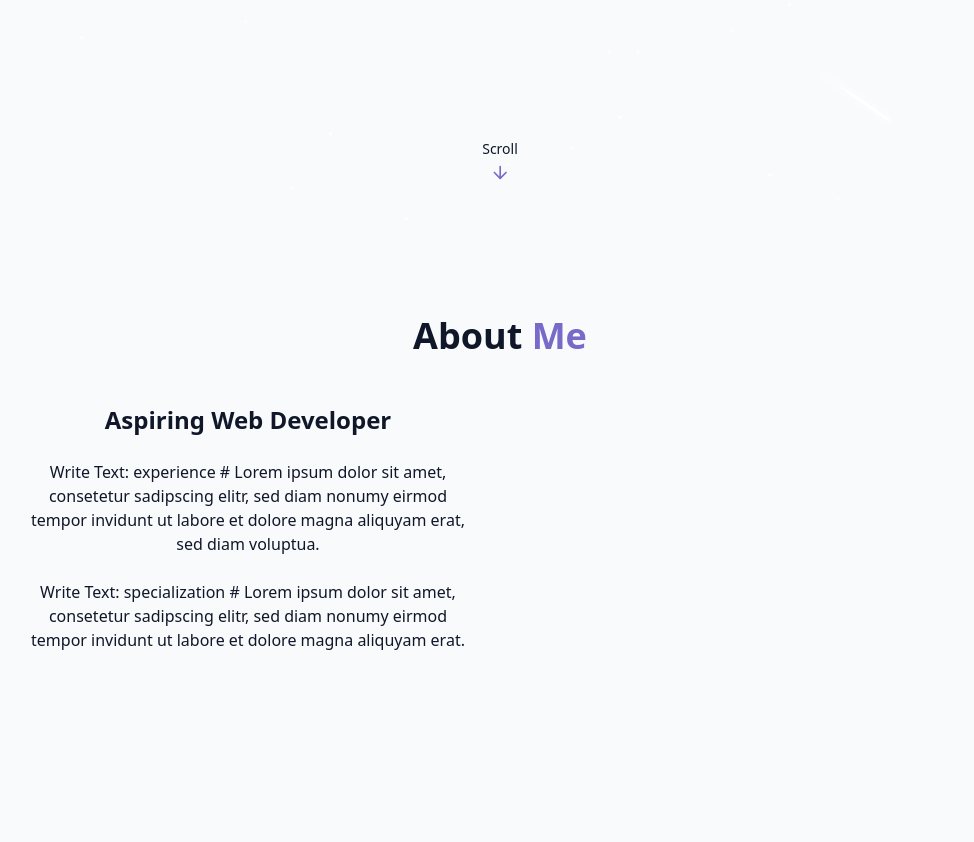
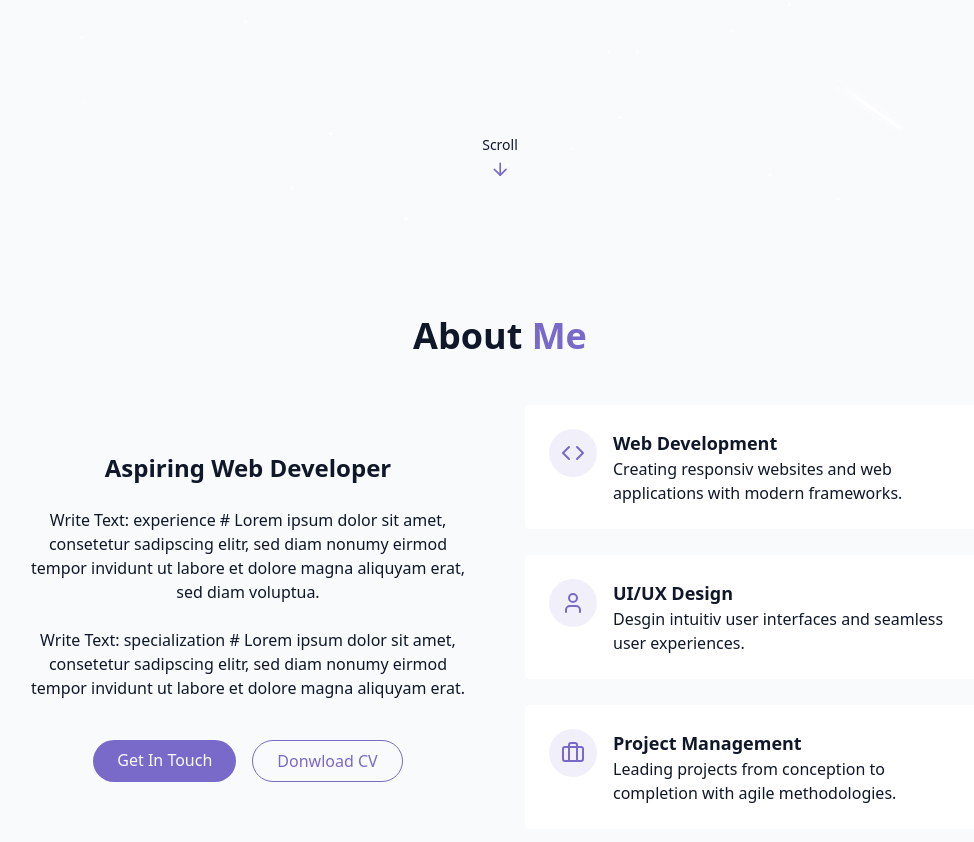
Before and after one commit to Dennisdude/MyPortfolio, a React (Vite) app: page / in a window 1280 px wide. Shown: the part 580-1422 px from the top of the page, without its empty margins (140-1114 px from the left). Before the commit the page ends 1328 px from the top, so only its background shows below. Built offline with nearby package versions, Linux system fonts and the light colour scheme.

Commit message:
Enhance About component with new content sections and fix styling in index.css

```diff
--- a/src/components/About.jsx
+++ b/src/components/About.jsx
@@ -1,3 +1,5 @@
+import { Briefcase, Code, User } from "lucide-react"
+
 export const About = () => {
     return <section id="about" className="py-24 px-4 relative">
         <div className="container mx-auto max-w-5xl">
@@ -23,10 +25,57 @@
                         Lorem ipsum dolor sit amet, consetetur sadipscing elitr, sed diam nonumy
                         eirmod tempor invidunt ut labore et dolore magna aliquyam erat.
                     </p>
+
+                    <div className="flex flex-col sm:flex-row gap-4 pt-4 justify-center">
+                        <a href="#contact" className="cosmic-button">Get In Touch</a>
+                        <a href="" className="px-6 py-2 rounded-full border border-primary text-primary hover:bg-primary/10 transition-colors duration-300">
+                            Donwload CV
+                        </a>
+                    </div>
                 </div>
 
-                <div>
+                <div className="grid grid-cols-1 gap-6">
+                    <div className="gradient-border p-6 card-hover">
+                        <div className="flex items-start gap-4">
+                            <div className="p-3 rounded-full bg-primary/10">
+                                <Code className="h-6 w-6 text-primary"/>
+                            </div>
+                            <div className="text-left">
+                                <h4 className="font-semibold text-lg">Web Development</h4>
+                                <p className="text-muted-foreground">
+                                    Creating responsiv websites and web applications with modern frameworks.
+                                </p>
+                            </div>
+                        </div>
+                    </div>
 
+                    <div className="gradient-border p-6 card-hover">
+                        <div className="flex items-start gap-4">
+                            <div className="p-3 rounded-full bg-primary/10">
+                                <User className="h-6 w-6 text-primary"/>
+                            </div>
+                            <div className="text-left">
+                                <h4 className="font-semibold text-lg">UI/UX Design</h4>
+                                <p className="text-muted-foreground">
+                                    Desgin intuitiv user interfaces and seamless user experiences.
+                                </p>
+                            </div>
+                        </div>
+                    </div>
+
+                    <div className="gradient-border p-6 card-hover">
+                        <div className="flex items-start gap-4">
+                            <div className="p-3 rounded-full bg-primary/10">
+                                <Briefcase className="h-6 w-6 text-primary"/>
+                            </div>
+                            <div className="text-left">
+                                <h4 className="font-semibold text-lg">Project Management</h4>
+                                <p className="text-muted-foreground">
+                                    Leading projects from conception to completion with agile methodologies.
+                                </p>
+                            </div>
+                        </div>
+                    </div>
                 </div>
             </div>
         </div>
--- a/src/index.css
+++ b/src/index.css
@@ -81,14 +81,14 @@
 
     --card: 222 47% 8%;
 
-    --primary: 17 70% 45%; /*250 65% 65%;*/
+    --primary: 250 65% 65%;
     --primary-foreground: 213 31% 91%;
 
     --border: 217 33% 20%;
   }
 
-  *  {
-    @applay border-border;
+  * {
+    @apply border-border;
   }
 
   html {
@@ -105,19 +105,19 @@
   margin-inline: auto;
   padding-inline: 2rem;
 
-  @media (min-width: 640px) {
+  @media (width >= 640px) {
     max-width: 640px;
   }
-  @media (min-width: 768px) {
+  @media (width >= 768px) {
     max-width: 768px;
   }
-  @media (min-width: 1024px) {
+  @media (width >= 1024px) {
     max-width: 1024px;
   }
-  @media (min-width: 1280px) {
+  @media (width >= 1280px) {
     max-width: 1280px;
   }
-  @media (min-width: 1400px) {
+  @media (width >= 1400px) {
     max-width: 1400px;
   }
 }
@@ -131,7 +131,7 @@
   @apply transition-transform duration-300 hover:scale-[1.02] hover:shadow-lg;
 }
 
-@utility gradiendt-border {
+@utility gradient-border {
   @apply relative rounded-md;
   background: linear-gradient(to right, hsl(var(--card)), hsl(var(--card)));
   background-clip: padding-box;
@@ -139,8 +139,9 @@
 }
 
 @utility cosmic-button {
-  @apply px-6 py-2 rounded-full bg-primary text-primary-foreground font-medium transition-all duration-300 hover:shadow-[0_0_10px_rgba(139,92,246,0.5)]
-          hover:scale-105 active:scale-95;
+  @apply px-6 py-2 rounded-full bg-primary text-primary-foreground font-medium
+         transition-all duration-300 hover:shadow-[0_0_10px_rgba(139,92,246,0.5)]
+         hover:scale-105 active:scale-95;
 }
 
 @utility star {
```
